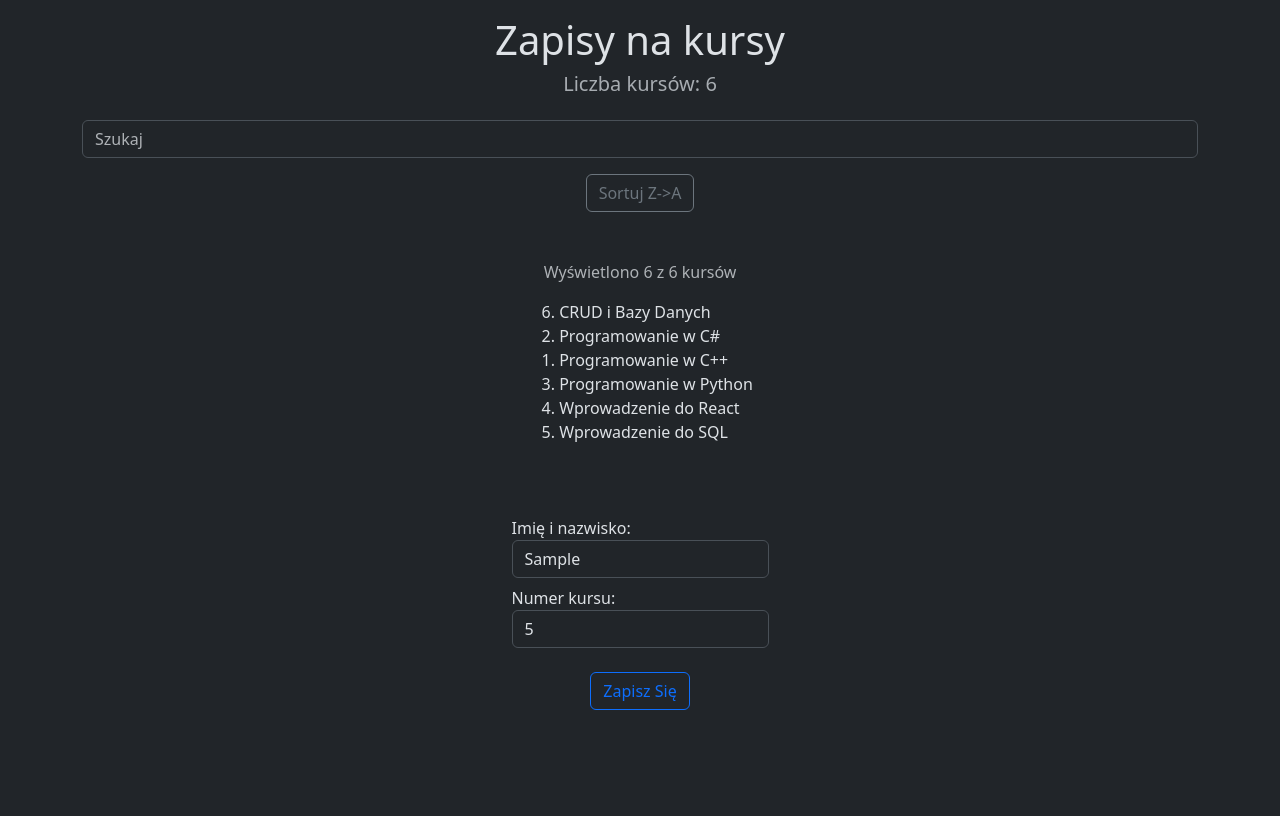
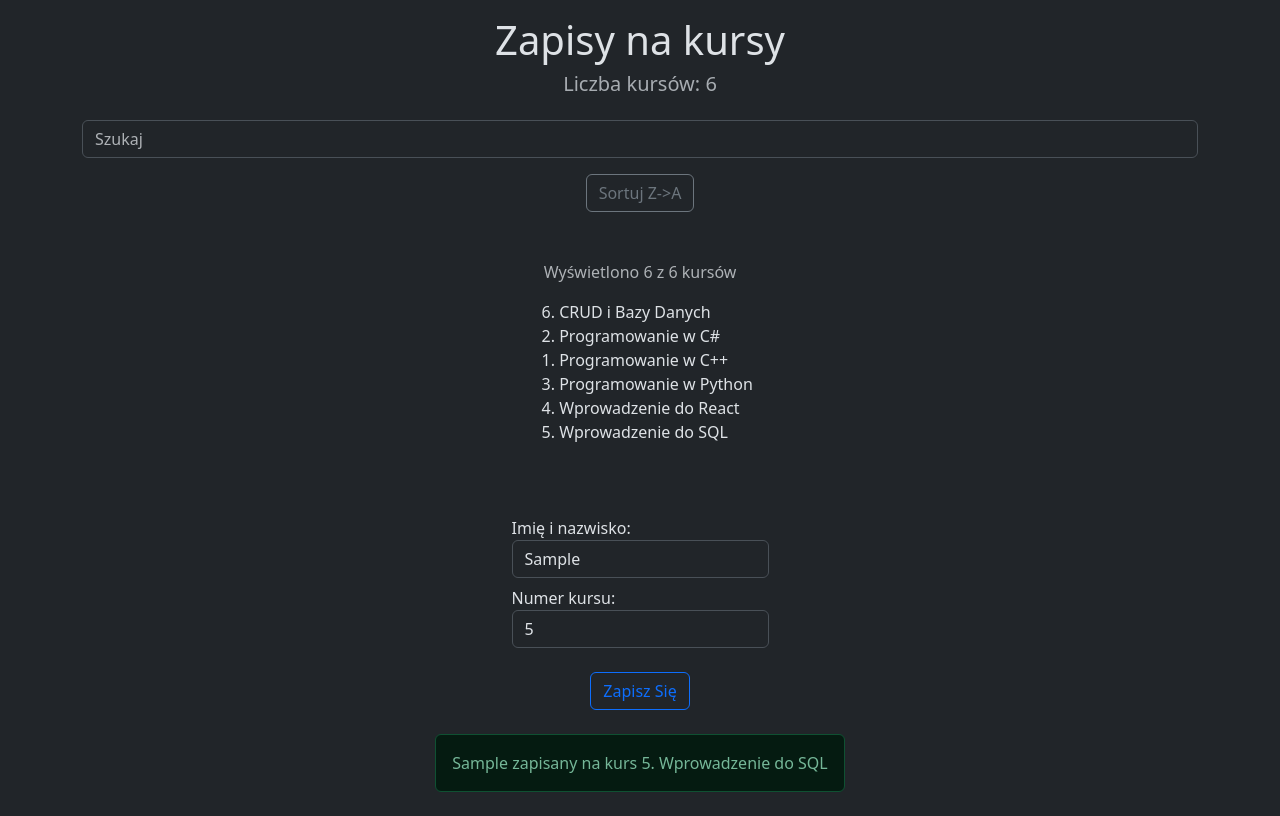
Before and after one commit to Cunny-Connoisseur/Webowe-zadania, a React (Vite) app: page / in a window 1280 px wide. Both pictures are taken after typing "Sample", "5" into the empty fields and a click on the button "Zapisz Się". Built offline with nearby package versions, Linux system fonts and the light colour scheme.

Commit message:
add status for showing feedback on form

```diff
--- a/src/components/Courses.jsx
+++ b/src/components/Courses.jsx
@@ -14,6 +14,7 @@ const course_list = [
 export default ({}) => {
     const full_name = useRef(undefined)
     const course_nr = useRef(undefined)
+    const [status, setStatus] = useState(undefined)
     const [searchText, setSearchText] = useState('')
     const [sortAsc, setSortAsc] = useState(true)
 
@@ -53,6 +54,6 @@ export default ({}) => {
             ))}
         </ol>
 
-        <FormEnroll course_list={course_list} course_nr={course_nr} full_name={full_name} />
+        <FormEnroll course_list={course_list} course_nr={course_nr} full_name={full_name} status={status} setStatus={setStatus} />
     </>)
 }
--- a/src/components/FormEnroll.jsx
+++ b/src/components/FormEnroll.jsx
@@ -1,4 +1,4 @@
-export default ({full_name, course_nr, course_list}) => {
+export default ({full_name, course_nr, course_list, status, setStatus}) => {
     const handleSubmit = e => {
         e.preventDefault()
 
@@ -6,13 +6,21 @@ export default ({full_name, course_nr, course_list}) => {
 
         if(course) {
             console.log(course)
+            setStatus({
+                success: true,
+                content: `${full_name.current.value} zapisany na kurs ${course_nr.current.value}. ${course}`
+            })
         } else {
             console.log("Nieprawidłowy nr kursu")
+            setStatus({
+                success: false,
+                content: `Nieprawidłowy nr kursu`
+            })
         }
     }
 
     return (<>
-        <form onSubmit={handleSubmit} className="mt-5">
+            <form onSubmit={handleSubmit} className="mt-5">
             <div className="form-group my-2">
                 <label htmlFor="full_name">
                     Imię i nazwisko:
@@ -35,5 +43,11 @@ export default ({full_name, course_nr, course_list}) => {
                 </button>
             </div>
         </form>
+
+        {status && (
+            <div className={`alert alert-${status.success ? 'success' : 'danger'}`}>
+                {status.content}
+            </div>
+        )}
     </>)
 }
```
